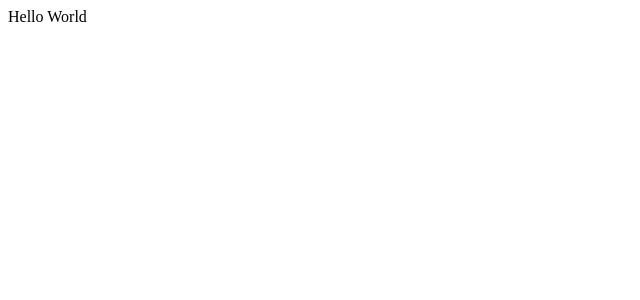
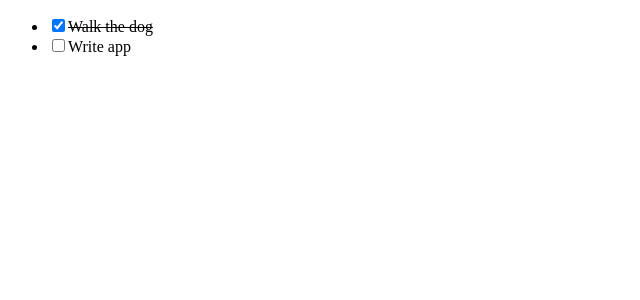
Before and after one commit to aosjehdgus/lonnie-practice-coding, a React (Create React App) app in the folder react-typescript/basic-tech/: page / in a window 1280 px wide. Shown: the top 300 px of the page, without its empty margins (0-640 px from the left). Built offline with nearby package versions, Linux system fonts and the light colour scheme.

Commit message:
Add todo list

```diff
--- a/react-typescript/basic-tech/src/App.tsx
+++ b/react-typescript/basic-tech/src/App.tsx
@@ -1,11 +1,33 @@
-import React from 'react';
+import React, { useState } from 'react';
+import { TodoList } from './TodoList';
+import { TodoListItem } from './TodoListItem';
 
-function App() {
+const initialTodos: Array<Todo> = [
+  {text: "Walk the dog", complete: true},
+  {text: "Write app", complete: false}
+]
+
+const App: React.FC = () =>{
+  const [todos, setTodos] = useState(initialTodos)
+
+  const toggleTodo: ToggleTodo = selectedTodo => {
+    const newTodos = todos.map(todo =>{
+      if (todo === selectedTodo){
+        return{
+          ...todo,
+          complete: !todo.complete
+        }
+      }
+      return todo;
+    })
+    setTodos(newTodos);
+  }
+
   return (
-    <div>
-      Hello World
-    </div>
-  );
+  <>
+   <TodoList todos={todos} toggleTodo={toggleTodo} />
+  </>
+  )
 }
 
 export default App;
--- /dev/null
+++ b/react-typescript/basic-tech/src/TodoList.tsx
@@ -0,0 +1,17 @@
+import React from "react";
+import { TodoListItem } from "./TodoListItem";
+
+interface TodoListProps {
+    todos: Array<Todo>;
+    toggleTodo: ToggleTodo;
+}
+
+export const TodoList: React.FC<TodoListProps> = ({todos, toggleTodo}) => {
+    return(
+        <ul>
+            {todos.map(todo => {
+                return <TodoListItem key={todo.text} todo={todo} toggleTodo={toggleTodo} />
+            })}
+        </ul>
+    )
+}
```
